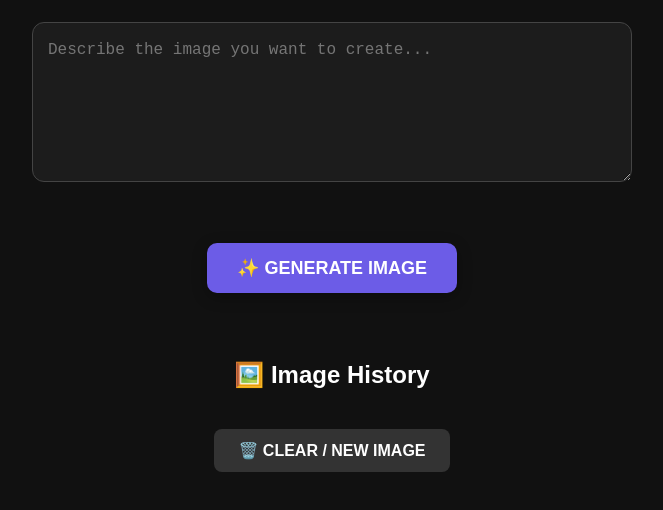
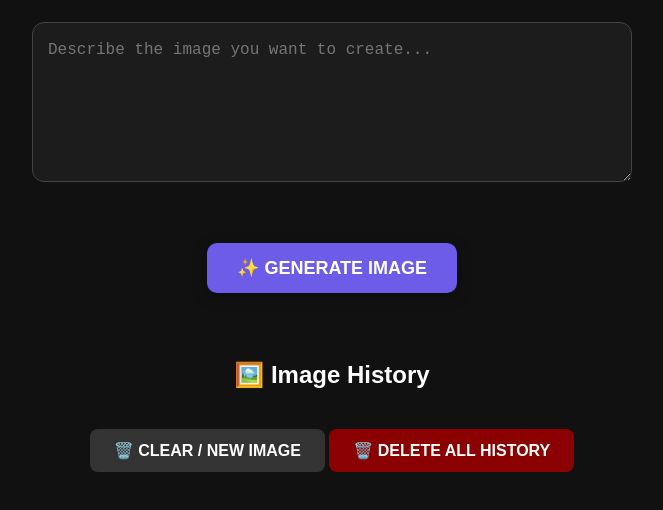
Before and after one commit to flashelksworld89-creator/my-image-generator, a plain HTML site: page index.html in a window 1280 px wide. Shown: the part 158-668 px from the top of the page, without its empty margins (308-971 px from the left). Drawn offline with Linux system fonts and the light colour scheme.

Commit message:
Update index.html

```diff
--- a/index.html
+++ b/index.html
@@ -44,6 +44,11 @@
 <button type="button" onclick="clearImage()"
     style="margin-top:20px; padding:12px 24px; font-size:16px; font-weight:bold; color:white; background:#333; border:none; border-radius:8px; cursor:pointer;">
     🗑️ CLEAR / NEW IMAGE
+</button>
+
+<button type="button" onclick="deleteAllHistory()"
+    style="margin-top:20px; padding:12px 24px; font-size:16px; font-weight:bold; color:white; background:#8b0000; border:none; border-radius:8px; cursor:pointer;">
+    🗑️ DELETE ALL HISTORY
 </button>
   <script>
     let imageDB = null;
@@ -191,10 +196,24 @@ document.getElementById("gallery").appendChild(deleteButton);
     }
 
 
-    function clearImage() {
-        document.getElementById("prompt").value = "";
-        document.getElementById("result").innerHTML = "";
+   function clearImage() {
+    document.getElementById("prompt").value = "";
+    document.getElementById("result").innerHTML = "";
+}
+
+function deleteAllHistory() {
+    if (!imageDB) {
+        return;
     }
+
+    const transaction = imageDB.transaction("images", "readwrite");
+    const store = transaction.objectStore("images");
+    const request = store.clear();
+
+    request.onsuccess = function() {
+        document.getElementById("gallery").innerHTML = "";
+    };
+}
 </script>
 </body>
 </html>
```
